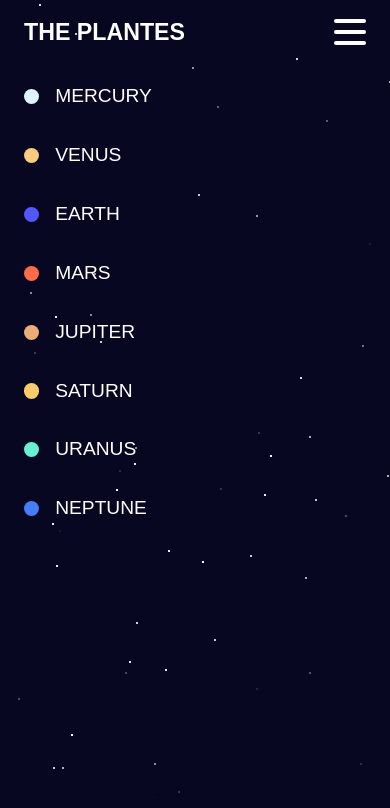
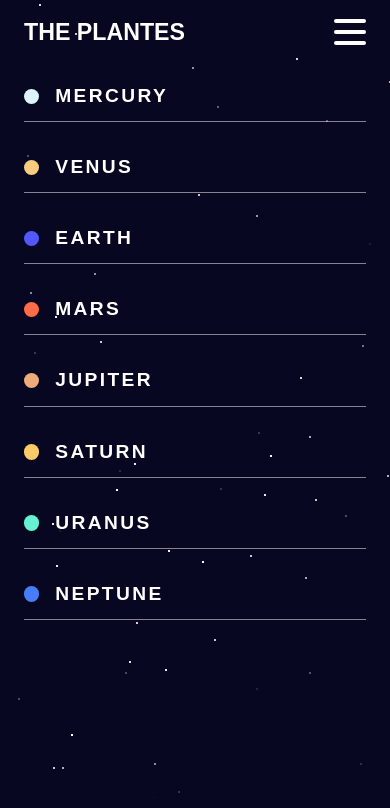
Before and after one commit to jzolotar/planet-facts, a React (Create React App) app: page / in a window 390 px wide. Shown: the top 808 px of the page. Built offline with nearby package versions, Linux system fonts and the light colour scheme.

Commit message:
add styles for mobile nav

```diff
--- a/src/components/Navbar/NavbarMobile/Menu/Menu.styled.js
+++ b/src/components/Navbar/NavbarMobile/Menu/Menu.styled.js
@@ -10,6 +10,7 @@ export const PlanetIcon = styled.div`
 export const StyledMenu = styled.ul`
   position: absolute;
   height: 100%;
+  width: 100%;
   top: 4.2rem;
   left: 0;
   color: white;
@@ -18,19 +19,18 @@ export const StyledMenu = styled.ul`
   gap: 2rem;
 
   li {
+    width: 100%;
     display: flex;
     align-items: center;
     gap: 1rem;
-    /* div {
-      width: 0.95rem;
-      height: 0.95rem;
-      color: red;
-      background-color: ${({ color }) => color};
-      border-radius: 100px;
-    } */
+    padding: 0 0 0.7rem 0;
+    border-bottom: 1px solid ${({ theme }) => theme.colors.grayLight};
+
     p {
       text-transform: uppercase;
       font-size: 1.2rem;
+      font-weight: 700;
+      letter-spacing: 0.15rem;
     }
   }
 `;
```
